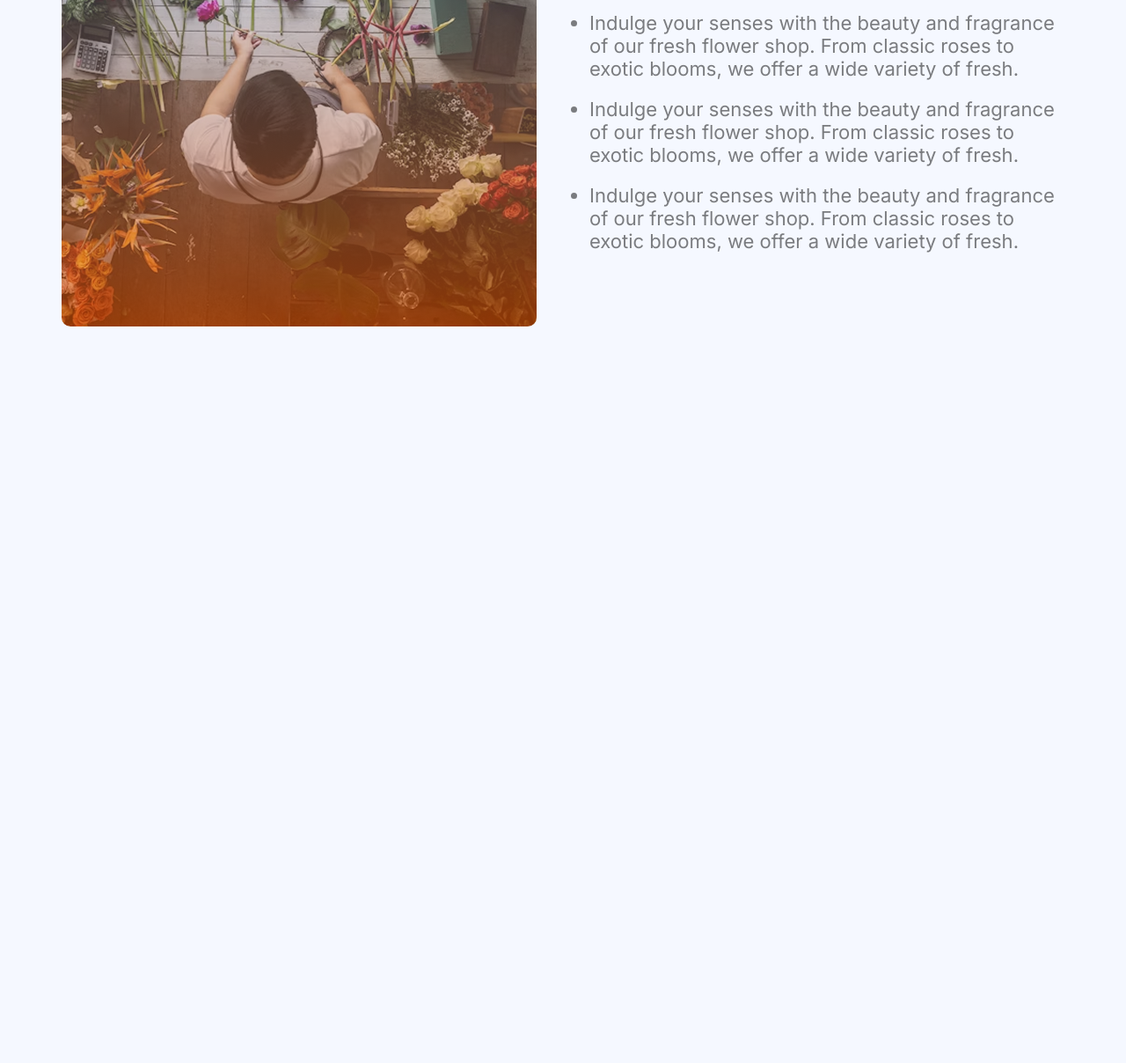
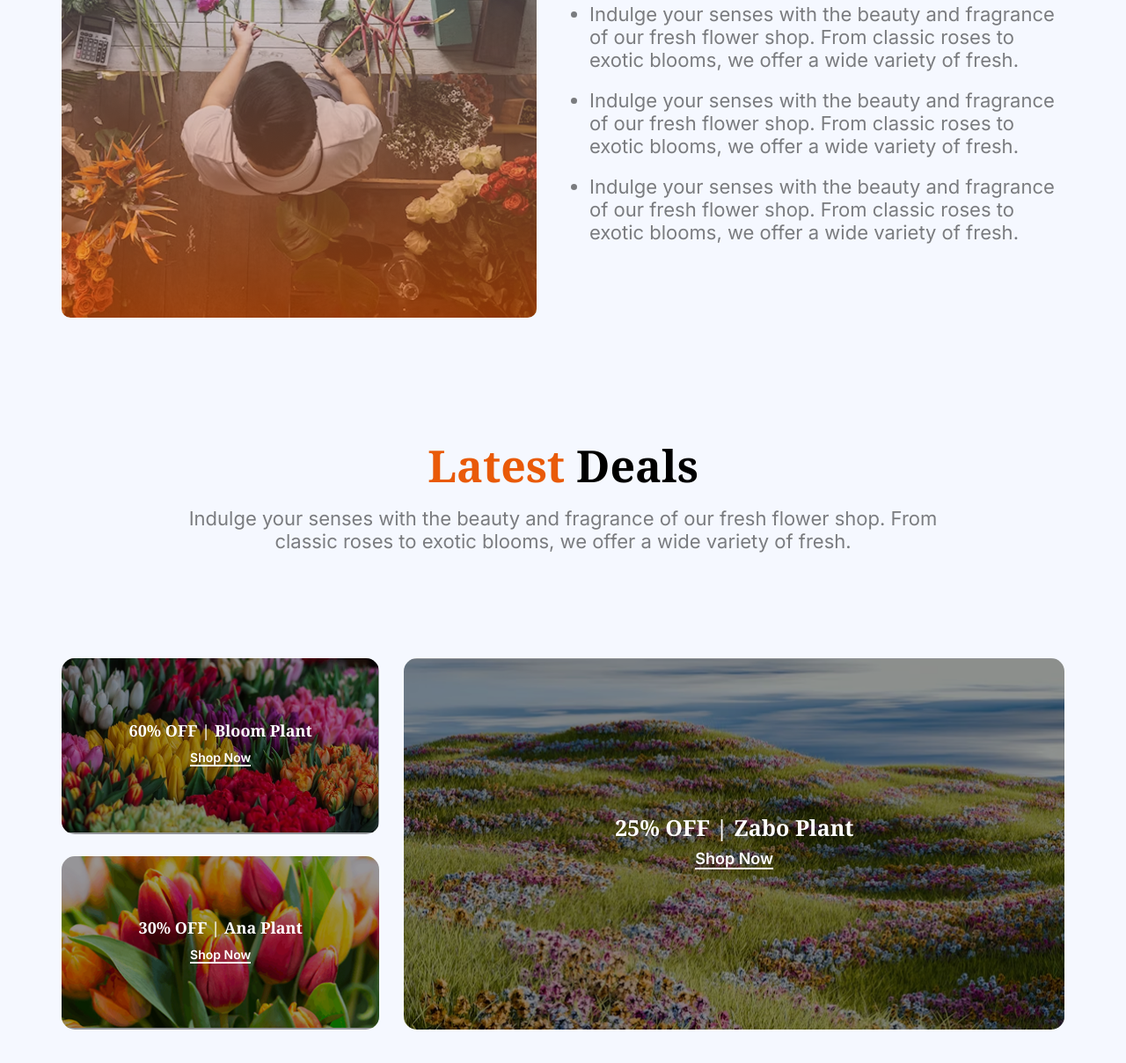
Before and after one commit to tawhid95/Assignment-2, a plain HTML site: page index.html in a window 1280 px wide. Shown: the part 2326-3534 px from the top of the page at 88% size. Before the commit the page ends 2830 px from the top, so only its background shows below. Drawn offline with Linux system fonts and the light colour scheme.

```diff
--- a/index.html
+++ b/index.html
@@ -62,8 +62,8 @@
             </h2>
             <p class="section__description">
               Indulge your senses with the beauty and fragrance of our fresh
-              flower shop. From classic roses to exotic blooms, we offer a wide
-              variety of fresh.
+              flower shop. From <br />
+              classic roses to exotic blooms, we offer a wide variety of fresh.
             </p>
           </div>
           <div class="our-plants__carts">
@@ -169,8 +169,16 @@
       <section class="about-us">
         <div class="about__container">
           <div class="about__img">
-            <img class="trusted-badge" src="assets/trusted-badge.png" alt="trusted-badge" />
-            <img class="flower__store" src="assets/flower-store.png" alt="flower-store" />
+            <img
+              class="trusted-badge"
+              src="assets/trusted-badge.png"
+              alt="trusted-badge"
+            />
+            <img
+              class="flower__store"
+              src="assets/flower-store.png"
+              alt="flower-store"
+            />
           </div>
           <div class="about__content">
             <h2 class="section__title">Flower & Plants Lover</h2>
@@ -194,6 +202,52 @@
           </div>
         </div>
       </section>
+      <section class="offer">
+        <div class="offers__container">
+          <div class="offers__content">
+            <h2 class="section__title">
+              <span class="title__span">Latest</span> Deals
+            </h2>
+            <p class="section__description">
+              Indulge your senses with the beauty and fragrance of our fresh
+              flower shop. From <br />classic roses to exotic blooms, we offer a
+              wide variety of fresh.
+            </p>
+          </div>
+          <div class="offers__flowers">
+            <div class="offers__flower">
+              <img src="assets/deal-bloom.png" alt="deal-bloom" />
+              <div class="flower__content">
+                <h3 class="flower__title">60% OFF | Bloom Plant</h3>
+                <button class="flower__btn">
+                  <a href="" class="shop__link"> Shop Now </a>
+                </button>
+              </div>
+            </div>
+            <div class="offers__flower">
+              <img src="assets/deal-ana.png" alt="deal-ana" />
+              <div class="flower__content">
+                <h3 class="flower__title">30% OFF | Ana Plant</h3>
+                <button class="flower__btn">
+                  <a href="" class="shop__link"> Shop Now </a>
+                </button>
+              </div>
+            </div>
+            <div class="offers__flower">
+              <img src="assets/deal-zabo.png" alt="deal-zabo" />
+              <div class="flower__content">
+                <h3 class="flower__title flower__title3">
+                  25% OFF | Zabo Plant
+                </h3>
+                <button class="flower__btn flower__btn3">
+                  <a href="" class="shop__link"> Shop Now </a>
+                </button>
+              </div>
+            </div>
+          </div>
+        </div>
+      </section>
+      <section class="contact"></section>
     </main>
   </body>
 </html>
--- a/styls.css
+++ b/styls.css
@@ -223,14 +223,13 @@
 
 .about-us {
   max-width: 1140px;
-  margin: 210px auto 133px;
+  margin: 200px auto 134px;
 }
 
 .about__container {
   display: flex;
   justify-content: space-between;
   align-items: center;
-
 }
 
 .about__img {
@@ -261,7 +260,6 @@
   }
 }
 
-
 .about__content {
   width: 540px;
 }
@@ -277,7 +275,6 @@
 
 .about__content ul {
   list-style: disc;
-
 }
 
 .about__description li:nth-child(2) {
@@ -285,3 +282,93 @@
 }
 
 /*---------------------------- offer section--------*/
+
+.offer {
+  max-width: 1140px;
+  margin: 0 auto;
+}
+
+.offers__content {
+  margin-bottom: 120px;
+  text-align: center;
+}
+
+.offers__flowers {
+  display: grid;
+  grid-template-columns: repeat(3, 1fr);
+  gap: 25px 28px;
+}
+
+.offers__flowers .offers__flower:nth-child(1) {
+  grid-column: 1/2;
+  grid-row: 1/2;
+}
+
+.offers__flowers .offers__flower:nth-child(2) {
+  grid-column: 1/2;
+  grid-row: 2/3;
+}
+
+.offers__flowers .offers__flower:nth-child(3) {
+  grid-column: 2/4;
+  grid-row: 1/3;
+}
+
+.offers__flower {
+  position: relative;
+  border-radius: 15px;
+  overflow: hidden;
+}
+
+/* .offers__flower img {
+  width: 100%;
+  height: 100%;
+  object-fit: cover;
+} */
+
+.flower__content {
+  position: absolute;
+  inset: 0;
+  display: flex;
+  justify-content: center;
+  align-items: center;
+  text-align: center;
+  flex-direction: column;
+  background: rgba(0, 0, 0, 0.4);
+}
+
+.flower__title {
+  font-family: "Noto Serif", serif;
+  color: #ffffff;
+  font-size: 18px;
+  font-weight: var(--bold-font-weight);
+}
+
+.flower__title3 {
+  font-size: 25px;
+}
+
+.flower__btn {
+  background-color: transparent;
+  color: #ffffff;
+  font-weight: var(--semibold-font-weight);
+  padding: 8px 50px;
+}
+
+.flower__btn a {
+  border-bottom: 2px solid #ffffff;
+  font-size: 14px;
+}
+
+.flower__btn3 a {
+  font-size: 18px;
+}
+
+/*----------------------------contact section----------*/
+
+.contact {
+  margin-top: 120px;
+  max-width: 1440px;
+  background-color: gray;
+  margin-inline: auto;
+}
```
